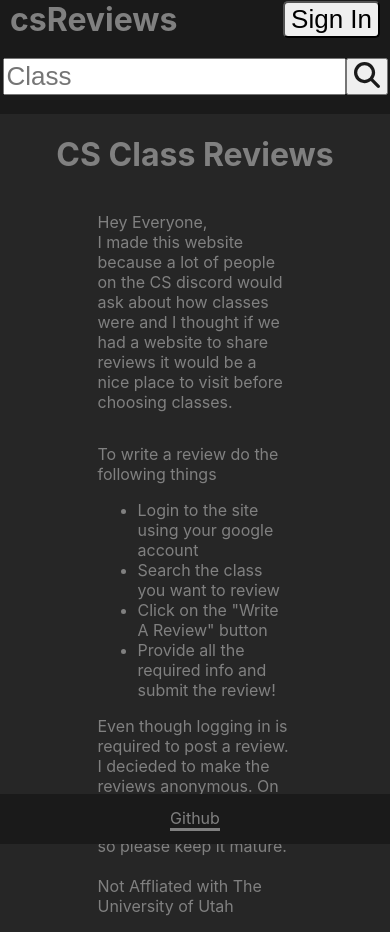
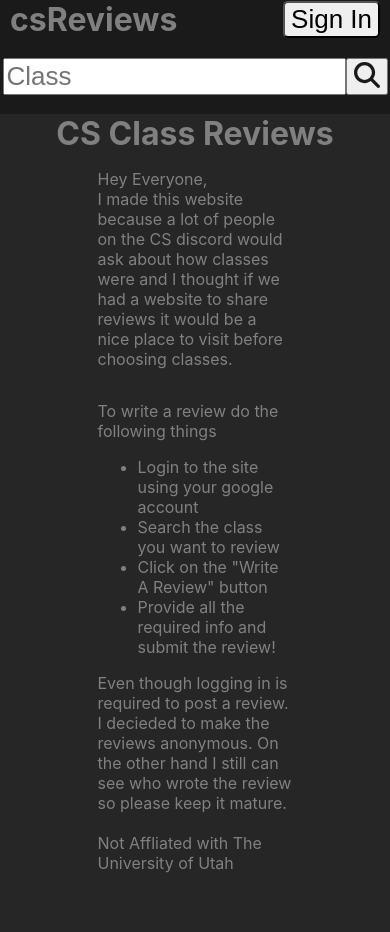
Before and after one commit to gabebautista11/uofu-cs-class-reviews, a React (Create React App) app: page / in a window 390 px wide. After the commit the page ends 889 px from the top, so only its background shows below. Built offline with nearby package versions, Linux system fonts and the light colour scheme.

Commit message:
removed some mobile features

```diff
--- a/src/App.js
+++ b/src/App.js
@@ -4,20 +4,27 @@ import ViewReviewsPage from "./Views/ViewReviewsPage/ViewReviewsPage";
 import WriteReviewPage from "./Views/WriteReviewPage/WriteReviewPage";
 import Footer from "../src/Components/Footer/Footer";
 import "./App.css";
+import Header from "./Components/Header/Header";
 function App() {
   return (
     <div className="App">
       <BrowserRouter>
+        <Header />
+        <div className="main-content-window">
           <Routes>
             <Route path="/" element={<HomePage />} />
-          <Route path="/ViewReviews/:className" element={<ViewReviewsPage />} />
+            <Route
+              path="/ViewReviews/:className"
+              element={<ViewReviewsPage />}
+            />
             <Route
               path="/WriteAReview/:className"
               element={<WriteReviewPage />}
             />
           </Routes>
+        </div>
       </BrowserRouter>
-      <Footer></Footer>
+      <Footer />
     </div>
   );
 }
--- a/src/Components/Footer/Footer.css
+++ b/src/Components/Footer/Footer.css
@@ -1,9 +1,9 @@
 .footer {
-  position: fixed;
+  display: none;
+  position: absolute;
   bottom: 0px;
   background-color: var(--header-color);
   width: 100%;
-  height: 50px;
 }
 
 .github-link {
--- a/src/Components/Footer/Footer.jsx
+++ b/src/Components/Footer/Footer.jsx
@@ -2,6 +2,7 @@ import "./Footer.css";
 
 const Footer = () => {
   return (
+    <footer>
       <div className="footer">
         <div className="github-link-div">
           <a href="https://github.com/gabebautista11" className="github-link">
@@ -9,6 +10,7 @@ const Footer = () => {
           </a>
         </div>
       </div>
+    </footer>
   );
 };
 
--- a/src/Components/SearchBar/SearchBar.css
+++ b/src/Components/SearchBar/SearchBar.css
@@ -3,6 +3,7 @@
   background-color: var(--header-color);
   height: 75px;
   margin: auto;
+  max-width: 100%;
 }
 
 .search-bar-form {
--- a/src/Views/HomePage/HomePage.css
+++ b/src/Views/HomePage/HomePage.css
@@ -1,3 +1,4 @@
 .title {
   text-align: center;
+  margin: 0px;
 }
--- a/src/Views/HomePage/HomePage.jsx
+++ b/src/Views/HomePage/HomePage.jsx
@@ -1,10 +1,9 @@
 import "./HomePage.css";
-import Header from "../../Components/Header/Header";
 
 const HomePage = () => {
   return (
     <div className="HomePage">
-      <Header className="header"/>
+      <div className="content-area">
         <h1 className="title">CS Class Reviews</h1>
         <div className="info-section">
           <p>
@@ -30,6 +29,7 @@ const HomePage = () => {
           </div>
         </div>
       </div>
+    </div>
   );
 };
 
--- a/src/Views/ViewReviewsPage/ViewReviewsPage.jsx
+++ b/src/Views/ViewReviewsPage/ViewReviewsPage.jsx
@@ -1,7 +1,6 @@
 import { useEffect, useState } from "react";
 import { useParams } from "react-router-dom";
 import { queryDatabaseForClass } from "../../FirebaseData/QueryFirestore";
-import Header from "../../Components/Header/Header";
 import "./ViewReviewsPage.css";
 import Review from "../../Components/Review/Review";
 import { Link } from "react-router-dom";
@@ -29,7 +28,6 @@ const ViewReviewsPage = () => {
 
   return (
     <div className="view-review-page">
-      <Header />
       <div className="title-flex-div">
         <h1 className="page-title">{className}</h1>
         <div className="button-flex">
--- a/src/Views/WriteReviewPage/WriteReviewPage.jsx
+++ b/src/Views/WriteReviewPage/WriteReviewPage.jsx
@@ -1,7 +1,6 @@
 import { useParams, useNavigate } from "react-router-dom";
 import { useState } from "react";
 import "./WriteReviewPage.css";
-import Header from "../../Components/Header/Header";
 import { addAReview } from "../../FirebaseData/WriteToFirestore";
 import { useSelector } from "react-redux";
 
@@ -32,7 +31,6 @@ const WriteReviewPage = () => {
   };
   return (
     <div className="WriteReviewPage">
-      <Header />
       {user != null ? (
         <div>
           <h1 className="title-area">{`Write A Review for ${className}`}</h1>
```
Lines whose indentation alone changed are shown as unchanged.
